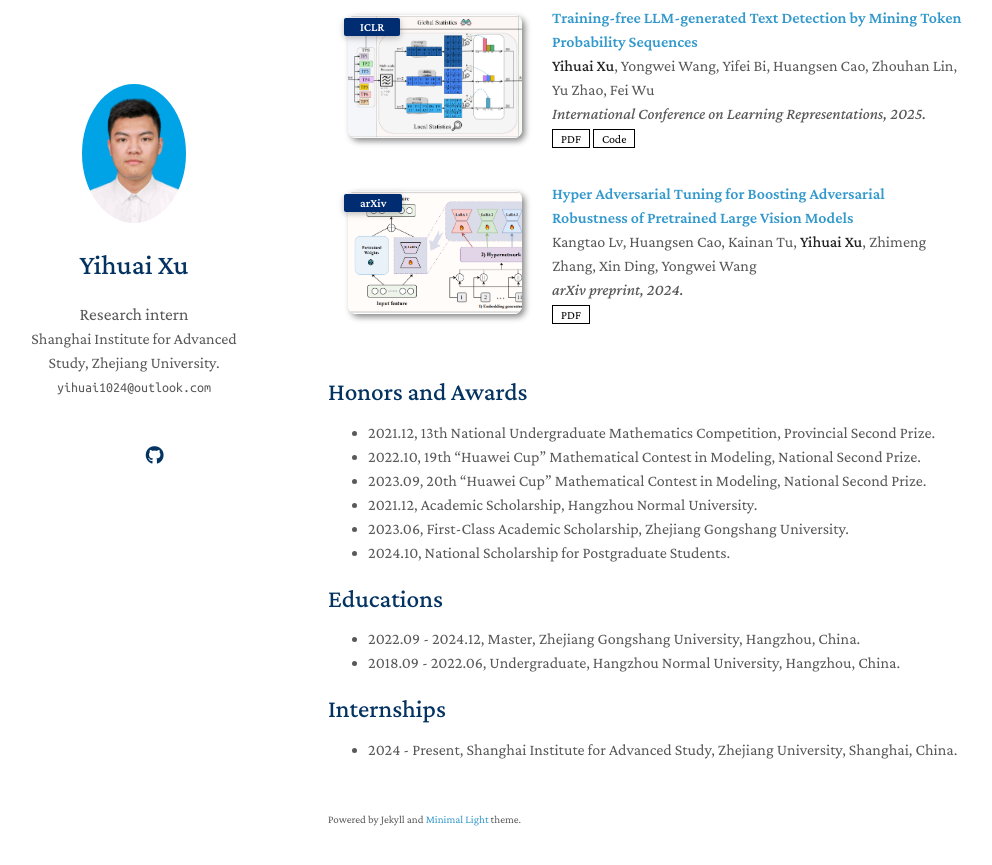
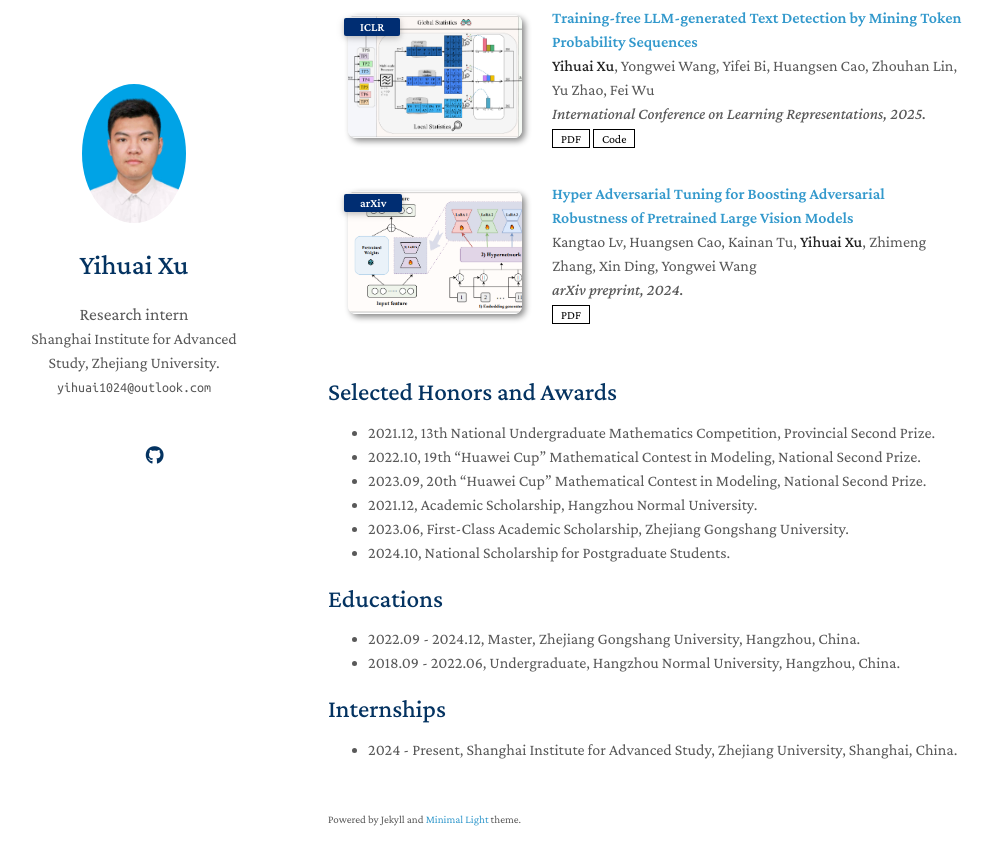
Before and after one commit to Yihuai-Xu/Yihuai-Xu.github.io, a Jekyll site: the page built from index.md, in a window 1280 px wide and 900 px high, scrolled down 590 px. Shown: the top 865 px of the window, without its empty margins (142-1134 px from the left). Built offline with Jekyll 4.4.1, drawn with Linux system fonts in a browser that asks for light colours; a style sheet for code colours, icons or effects is not loaded; our own code applies the rules of GitHub Pages for plain Markdown files.

Commit message:
update the title of honors.md

```diff
--- a/_includes/honors_and_awards.md
+++ b/_includes/honors_and_awards.md
@@ -1,4 +1,4 @@
-## Honors and Awards
+## Selected Honors and Awards
 
 - 2021.12, 13th National Undergraduate Mathematics Competition, Provincial Second Prize.
 - 2022.10, 19th "Huawei Cup" Mathematical Contest in Modeling, National Second Prize.
```
